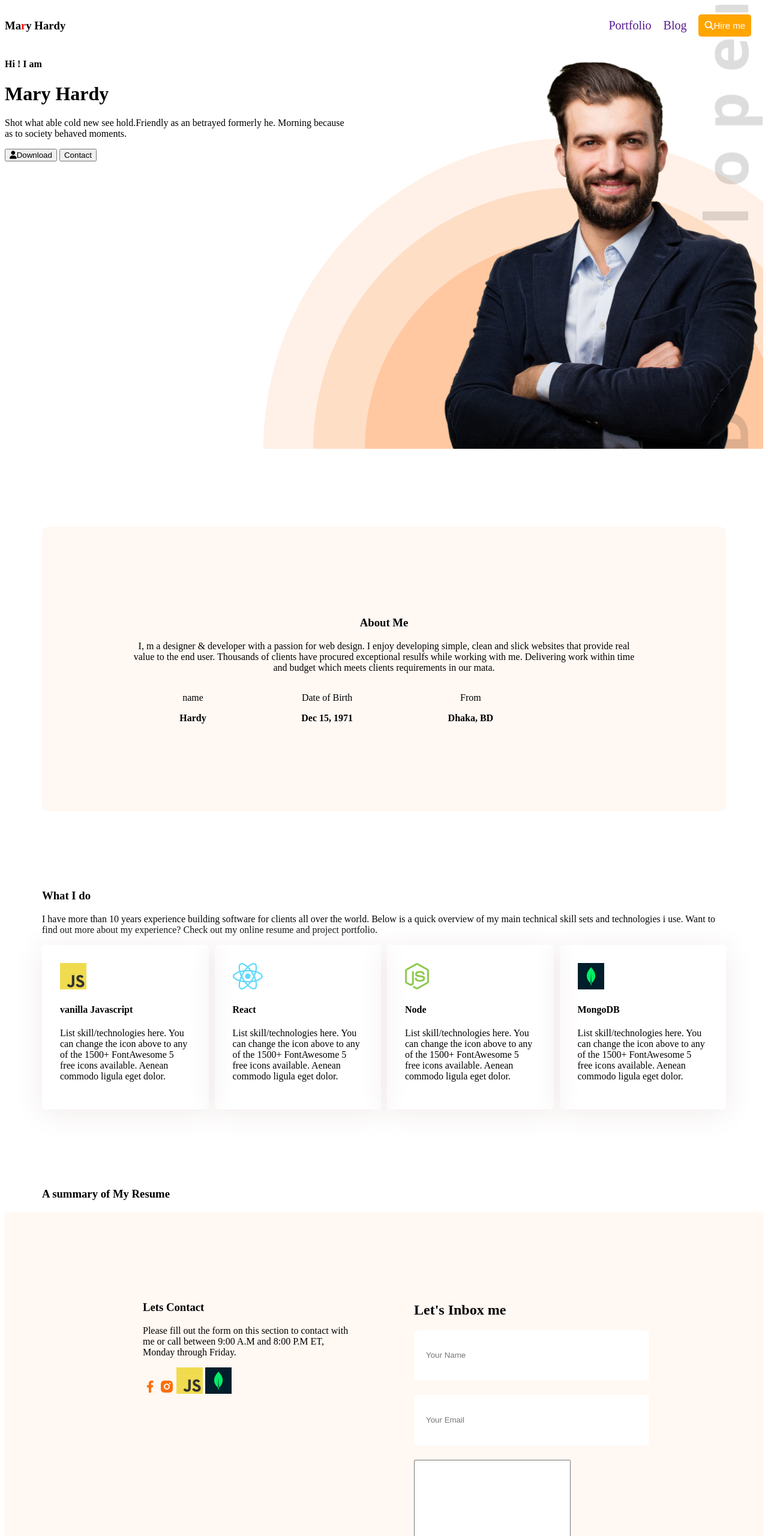
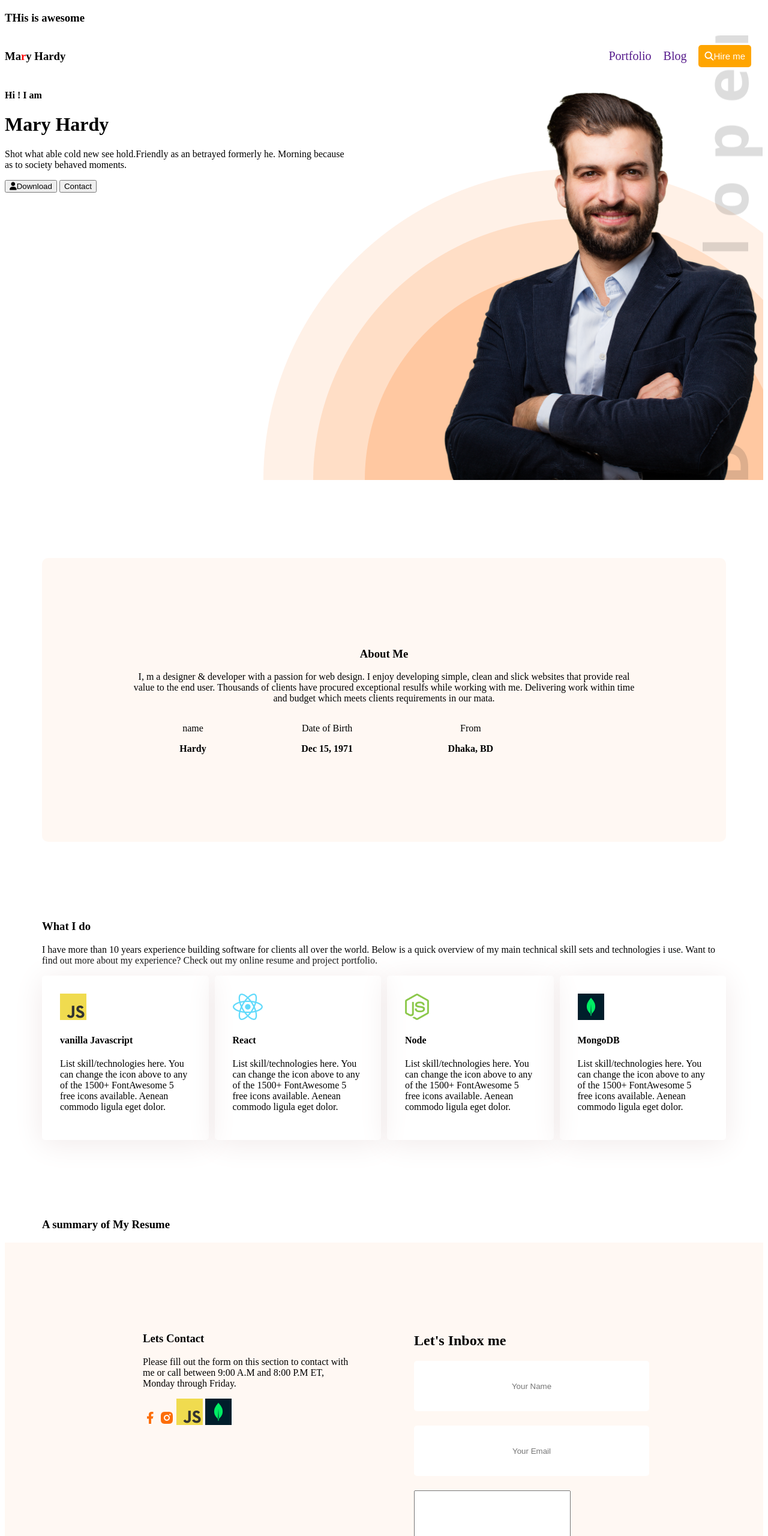
Before and after one commit to sheikshadi/11-web-developer-prot, a plain HTML site: page index.html in a window 1280 px wide. Shown: the top 2560 px of the page at 60% size. Drawn offline with Linux system fonts and the light colour scheme.

Commit message:
second stylesheet

```diff
--- a/index.html
+++ b/index.html
@@ -8,6 +8,7 @@
     <link rel="stylesheet" href="style.css">
 </head>
 <body>
+    <h3>THis is awesome</h3>
     <header class="header">
         <nav>
             <h3>Ma<span id="title">r</span>y Hardy</h3>
--- a/style.css
+++ b/style.css
@@ -110,5 +110,6 @@ footer input[type='text'], footer input[type='email']{
     width: 100%;
     padding: 10px 20px;
     margin-bottom: 24px;
+    text-align: center;
     border: none;
 }
```
